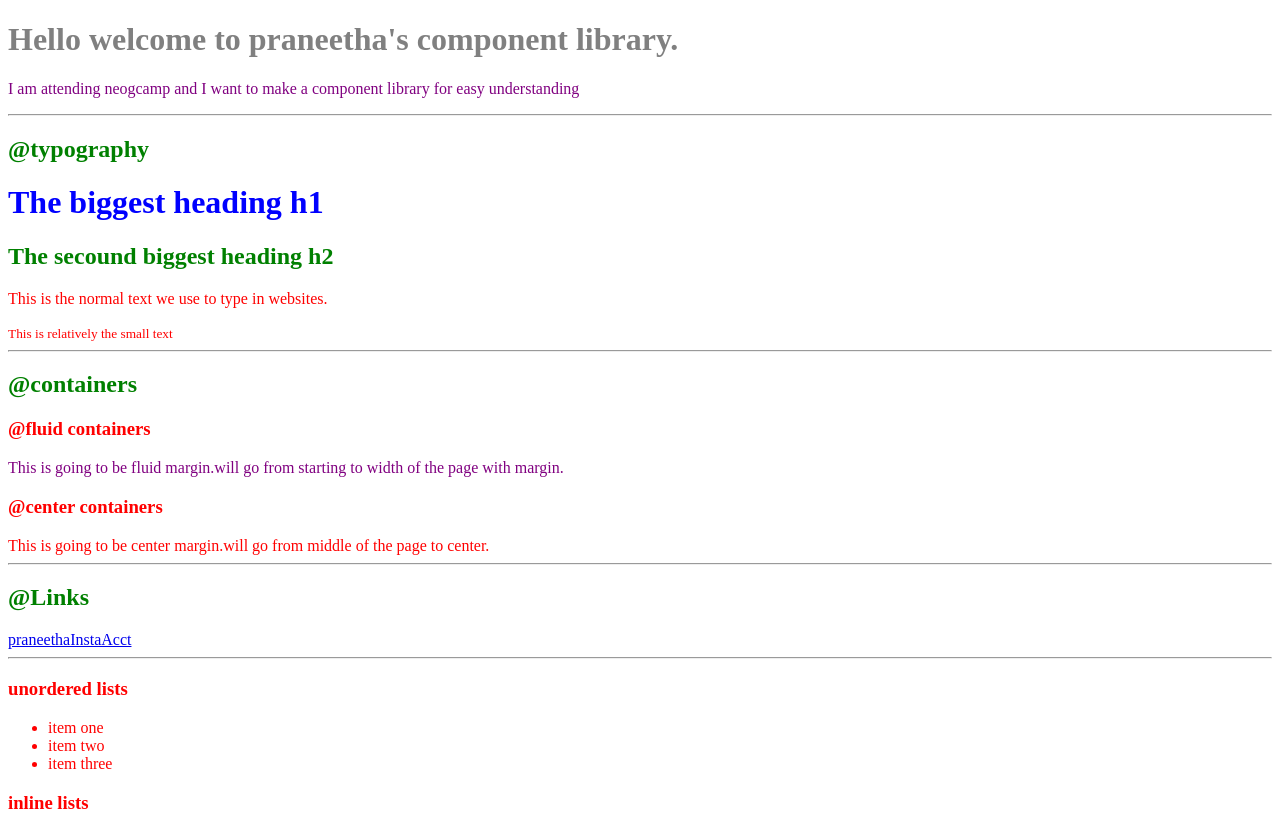
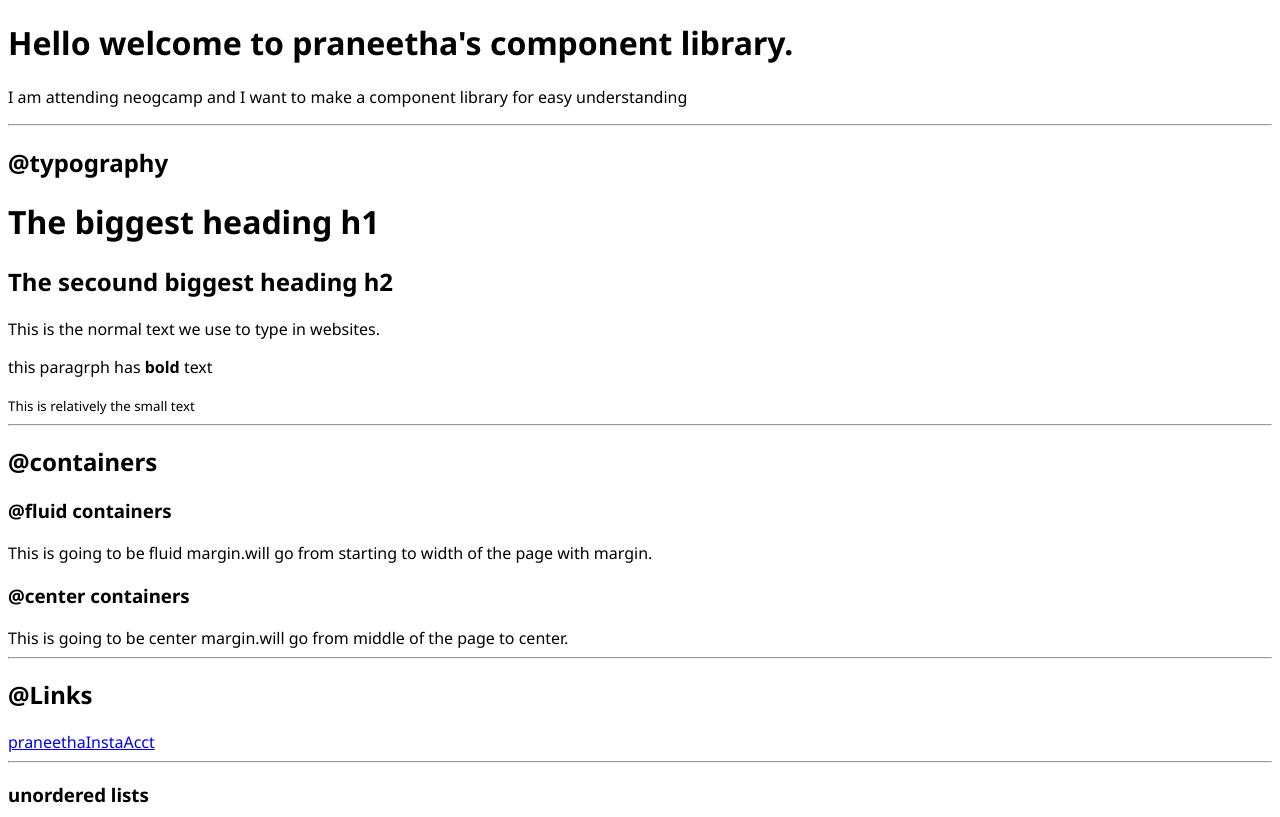
Before and after one commit to PraneethaCharugundla/Adarshbhalika, a plain HTML site: page index.html in a window 1280 px wide. Shown: the top 817 px of the page. Drawn offline with Linux system fonts and the light colour scheme.

Commit message:
typography

```diff
--- a/index.html
+++ b/index.html
@@ -5,20 +5,14 @@
     <meta http-equiv="X-UA-Compatible" content="IE=edge">
     <meta name="viewport" content="width=device-width, initial-scale=1.0">
     <title> component library</title>
-<!---- css type 1   <style>
-   body  {
-       color: red;
-   }
-    </style>-->
-   <!---- third way of style eternal link -->
+
  <link href="styles.css" rel="stylesheet" />
 
 </head>
 <body>
-    <!-- style="color : red -->
     <h1 id= "lib-header">Hello welcome to praneetha's component library.</h1>
 
-    <p class="para">I am attending neogcamp and I want to make a component library for easy understanding</p>
+    <p>I am attending neogcamp and I want to make a component library for easy understanding</p>
 
     <hr >
 
@@ -28,6 +22,7 @@
     <h1>The biggest heading h1</h1>
     <h2>The secound biggest heading h2</h2>
     <p>This is the normal text we use to type in websites.</p>
+   <p> this paragrph has <strong>bold</strong> text</p>
     <small>This is relatively the small text</small>
 
     <hr >
--- a/styles.css
+++ b/styles.css
@@ -1,19 +1,6 @@
+@import url('https://fonts.googleapis.com/css2?family=Noto+Sans:wght@400;700&display=swap');
+
 body {
-    color: red;
+    font-family: 'Noto Sans', sans-serif;
+
 }
-
-h1 {
-    color: blue;
-}
-
-h2 {
-    color: green;
-}
-
-#lib-header {
-    color: gray;
-}
-
-.para{
-    color: purple;
-}
```
